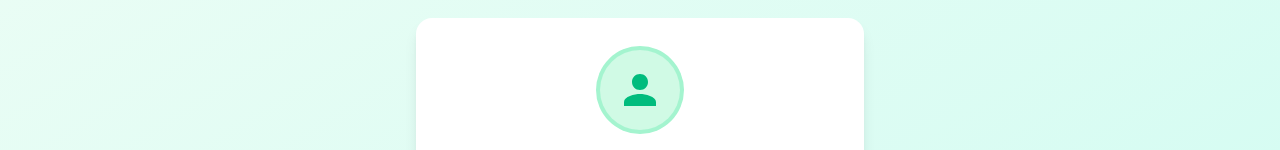
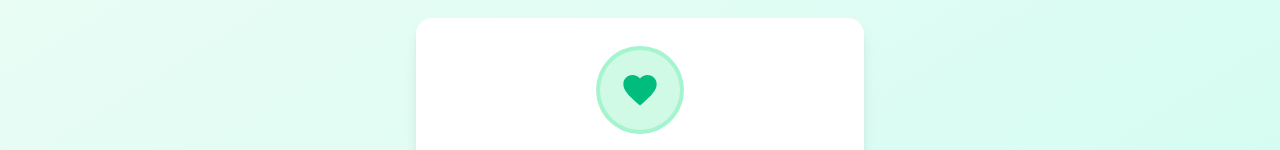
Before and after one commit to brianmina/serenio, a Next.js app: page /login in a window 1280 px wide. Shown: the part 124-274 px from the top of the page. Built offline with nearby package versions, Linux system fonts and the light colour scheme.

Commit message:
Replace avatar icon with heart

```diff
--- a/src/app/login/page.tsx
+++ b/src/app/login/page.tsx
@@ -25,7 +25,7 @@
           <div className="flex justify-center mb-4">
             <div className="w-20 h-20 rounded-full bg-emerald-100 ring-4 ring-emerald-200 flex items-center justify-center">
               <svg xmlns="http://www.w3.org/2000/svg" className="w-10 h-10 text-emerald-500" viewBox="0 0 24 24" fill="currentColor">
-                <path d="M12 12c2.7 0 4.8-2.1 4.8-4.8S14.7 2.4 12 2.4 7.2 4.5 7.2 7.2 9.3 12 12 12zm0 2.4c-3.2 0-9.6 1.6-9.6 4.8v2.4h19.2v-2.4c0-3.2-6.4-4.8-9.6-4.8z"/>
+                <path d="M12 21.35l-1.45-1.32C5.4 15.36 2 12.28 2 8.5 2 5.42 4.42 3 7.5 3c1.74 0 3.41.81 4.5 2.09C13.09 3.81 14.76 3 16.5 3 19.58 3 22 5.42 22 8.5c0 3.78-3.4 6.86-8.55 11.54L12 21.35z"/>
               </svg>
             </div>
           </div>
```
